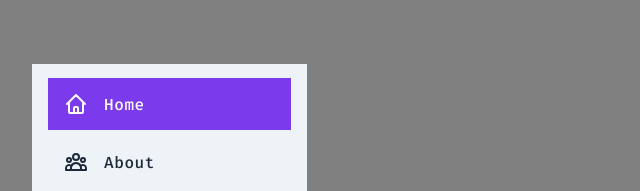
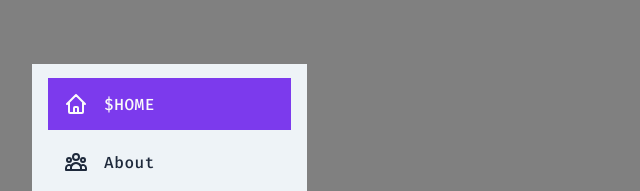
Before and after one commit to robchendev/VikeLabsNew, a Gatsby site: page / in a window 1280 px wide. Shown: the top 191 px of the page, 58-698 px from the left. Built offline with nearby package versions, Linux system fonts and the light colour scheme; Gatsby itself is replaced by a stand-in of ours.

Commit message:
Update links.js

```diff
--- a/src/components/SidebarLinks/links.js
+++ b/src/components/SidebarLinks/links.js
@@ -4,7 +4,7 @@ import { FaGithub } from 'react-icons/fa'
 
 export const internalLinks = [
   {
-    label: "Home",
+    label: "$HOME",
     icon: <HiOutlineHome />,
     link: "/"
   },
```
